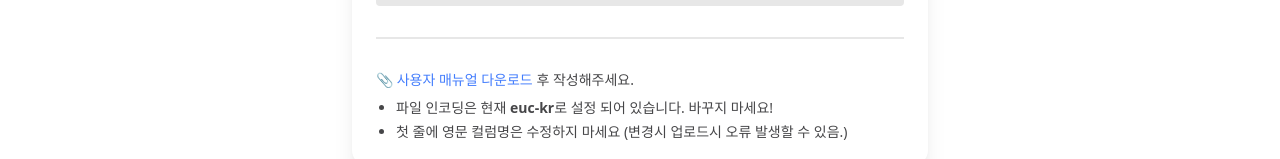
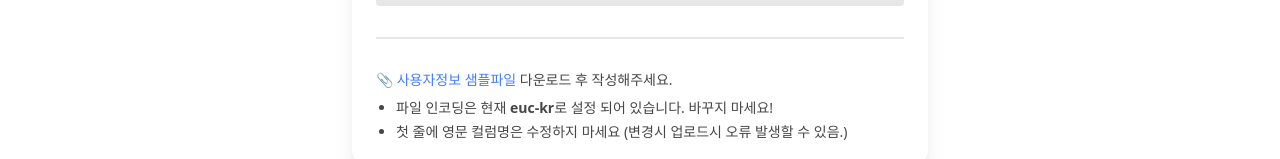
Before and after one commit to mrjung72/my-vite-vue3-sass-tailwind-app, a Vue app: page /members/csv-register in a window 1280 px wide. Shown: the part 335-494 px from the top of the page. Built offline with nearby package versions, Linux system fonts and the light colour scheme; sample sign-in values are in the browser's storage.

Commit message:
문구수정

```diff
--- a/src/views/members/MembersCsvUploadView.vue
+++ b/src/views/members/MembersCsvUploadView.vue
@@ -42,9 +42,9 @@
           rel="noopener noreferrer"
           class="text-blue-600 hover:underline"
         >
-          사용자 매뉴얼 다운로드
+          사용자정보 샘플파일
         </a>
-        후 작성해주세요.
+         다운로드 후 작성해주세요.
       </p>
       <ul class="list-disc pl-5 text-sm space-y-1">
         <li>파일 인코딩은 현재 <strong>euc-kr</strong>로 설정 되어 있습니다. 바꾸지 마세요!</li>
```
